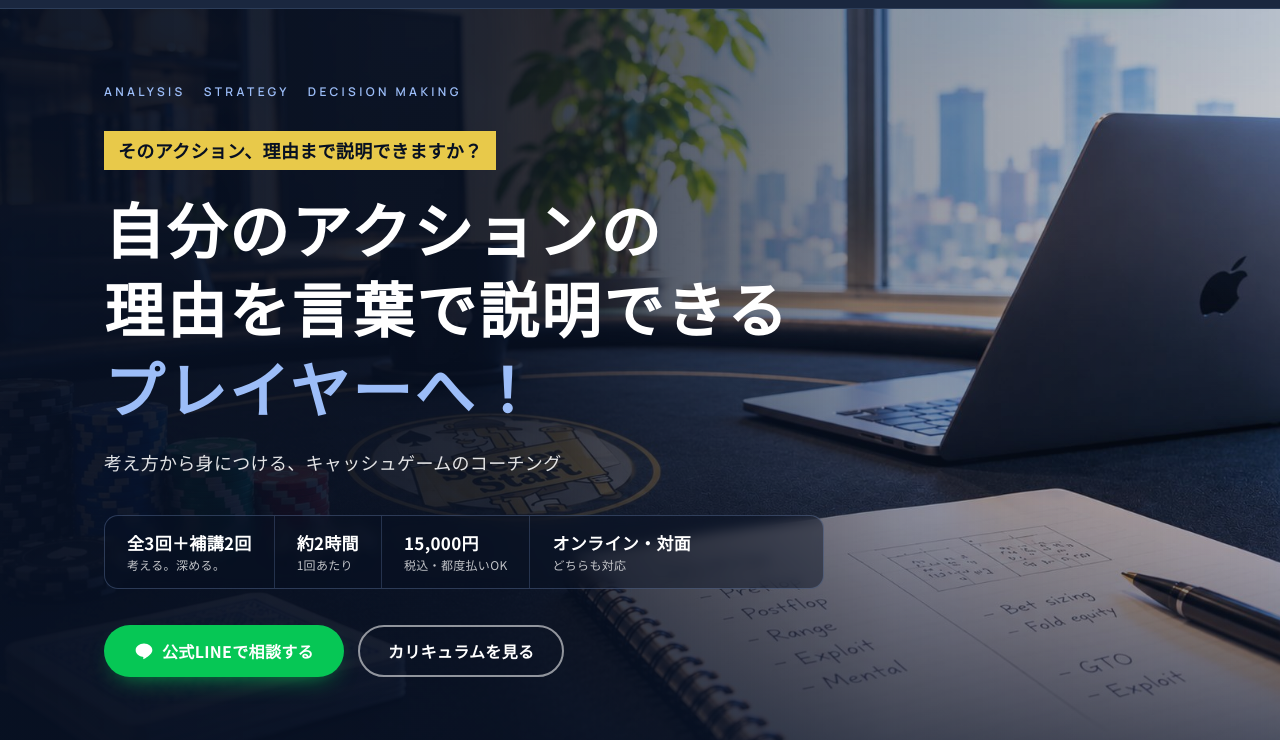
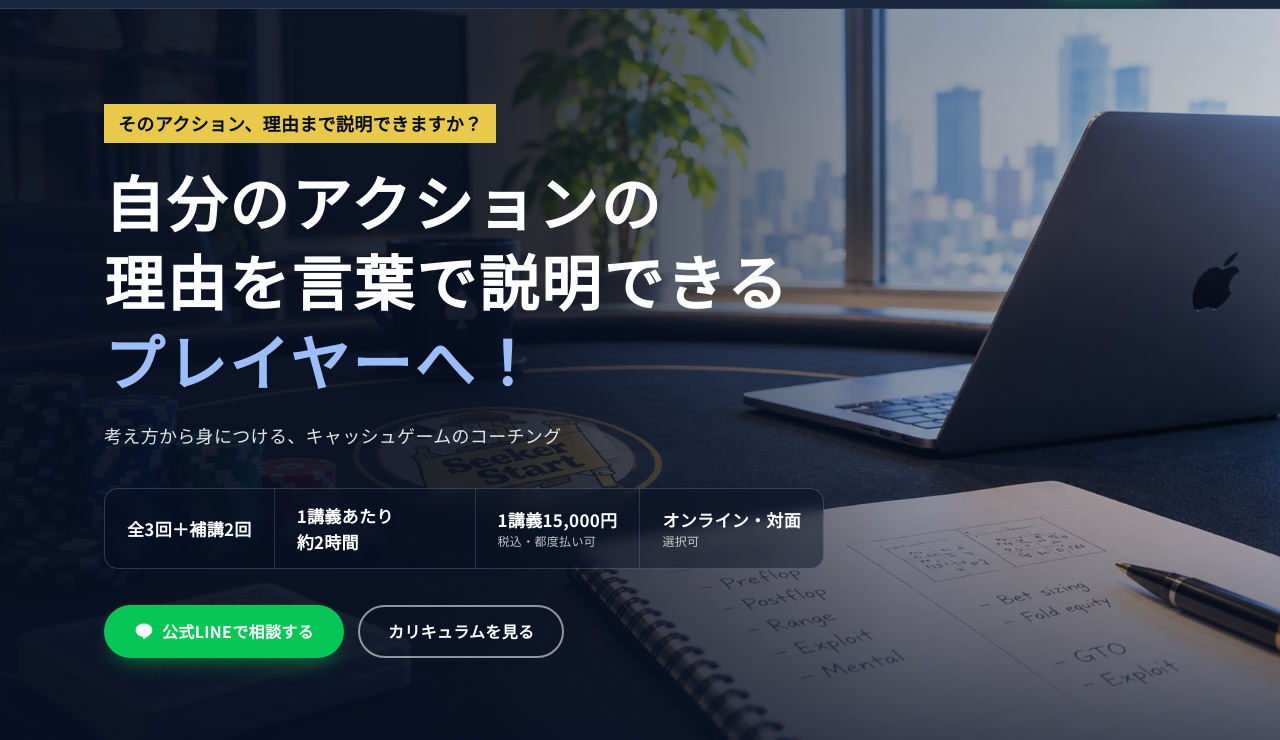
Before and after one commit to tkjump817-dev/seekerstart-coaching, a plain HTML site: page index.html in a window 1280 px wide. Shown: the part 60-800 px from the top of the page. Drawn offline with Linux system fonts and the light colour scheme; a web font is replaced by a local one.

Commit message:
ヒーロー：英字表記を削除、要点バッジの文言を変更
Co-Authored-By: Claude Opus 5.5 <noreply@anthropic.com>
Claude-Session: https://claude.ai/code/session_01CYLqZ96Y4jm4YRRC3MmTwn

```diff
--- a/index.html
+++ b/index.html
@@ -59,15 +59,14 @@
       <img src="images/hero.jpg" alt="Seeker Startのロゴが入ったポーカーテーブルと、戦略を書き込んだノート" width="1672" height="941" fetchpriority="high">
     </picture>
     <div class="container hero-inner">
-      <p class="hero-eyebrow"><span>ANALYSIS</span><span>STRATEGY</span><span>DECISION MAKING</span></p>
       <p class="hero-question">そのアクション、<br class="sp">理由まで説明できますか？</p>
       <h1 class="hero-title">自分のアクションの<br>理由を言葉で説明できる<br><span class="accent">プレイヤーへ！</span></h1>
       <p class="hero-catch">考え方から身につける、キャッシュゲームのコーチング</p>
       <ul class="hero-facts" aria-label="コーチングの概要">
-        <li><strong>全3回＋補講2回</strong>考える。深める。</li>
-        <li><strong>約2時間</strong>1回あたり</li>
-        <li><strong>15,000円</strong>税込・都度払いOK</li>
-        <li><strong>オンライン・対面</strong>どちらも対応</li>
+        <li><strong>全3回＋補講2回</strong></li>
+        <li><strong><span class="nb">1講義あたり</span><span class="nb">約2時間</span></strong></li>
+        <li><strong><span class="nb">1講義</span><span class="nb">15,000円</span></strong>税込・都度払い可</li>
+        <li><strong>オンライン・対面</strong>選択可</li>
       </ul>
       <div class="hero-actions">
         <a class="btn btn-line" href="https://lin.ee/7NI19sO" target="_blank" rel="noopener">公式LINEで相談する</a>
--- a/style.css
+++ b/style.css
@@ -163,11 +163,7 @@ mark {
     linear-gradient(90deg, rgba(7,16,34,.96) 0%, rgba(7,16,34,.88) 38%, rgba(12,26,51,.45) 70%, rgba(12,26,51,.25) 100%),
     linear-gradient(0deg, rgba(7,16,34,.65) 0%, rgba(7,16,34,0) 35%);
 }
-.hero-inner { padding-top: 72px; padding-bottom: 80px; }
-.hero-eyebrow {
-  display: flex; flex-wrap: wrap; gap: 6px 18px; margin-bottom: 28px;
-  font-family: var(--font-en); font-weight: 600; font-size: 12px; letter-spacing: .28em; color: var(--blue-300);
-}
+.hero-inner { padding-top: 88px; padding-bottom: 80px; }
 .hero-question {
   display: inline-block; margin-bottom: 18px; padding: 6px 14px;
   background: var(--gold); color: var(--navy-950);
@@ -188,10 +184,12 @@ mark {
   max-width: 720px;
 }
 .hero-facts li {
+  display: flex; flex-direction: column; justify-content: center;
   padding: 14px 22px; font-size: 12px; color: rgba(255,255,255,.75); line-height: 1.5;
   border-left: 1px solid rgba(156,189,248,.2);
 }
 .hero-facts li:first-child { border-left: 0; }
+.hero-facts .nb { display: inline-block; }
 .hero-facts strong { display: block; font-size: 17px; color: #fff; font-weight: 700; }
 .hero-actions { margin-top: 36px; display: flex; flex-wrap: wrap; gap: 14px; }
 
@@ -202,8 +200,7 @@ mark {
     background: linear-gradient(180deg, rgba(7,16,34,.15) 0, rgba(7,16,34,.55) 40vw, var(--navy-950) 62vw, var(--navy-950) 100%);
   }
   .hero-inner { padding-top: 0; padding-bottom: 56px; }
-  .hero-eyebrow { margin-bottom: 16px; font-size: 10px; letter-spacing: .22em; }
-  .hero-title { font-size: clamp(26px, 7.6vw, 34px); }
+    .hero-title { font-size: clamp(26px, 7.6vw, 34px); }
   .hero-facts { grid-template-columns: repeat(2, 1fr); }
   .hero-facts li { border-left: 0; border-top: 1px solid rgba(156,189,248,.2); padding: 12px 16px; }
   .hero-facts li:nth-child(-n+2) { border-top: 0; }
```
